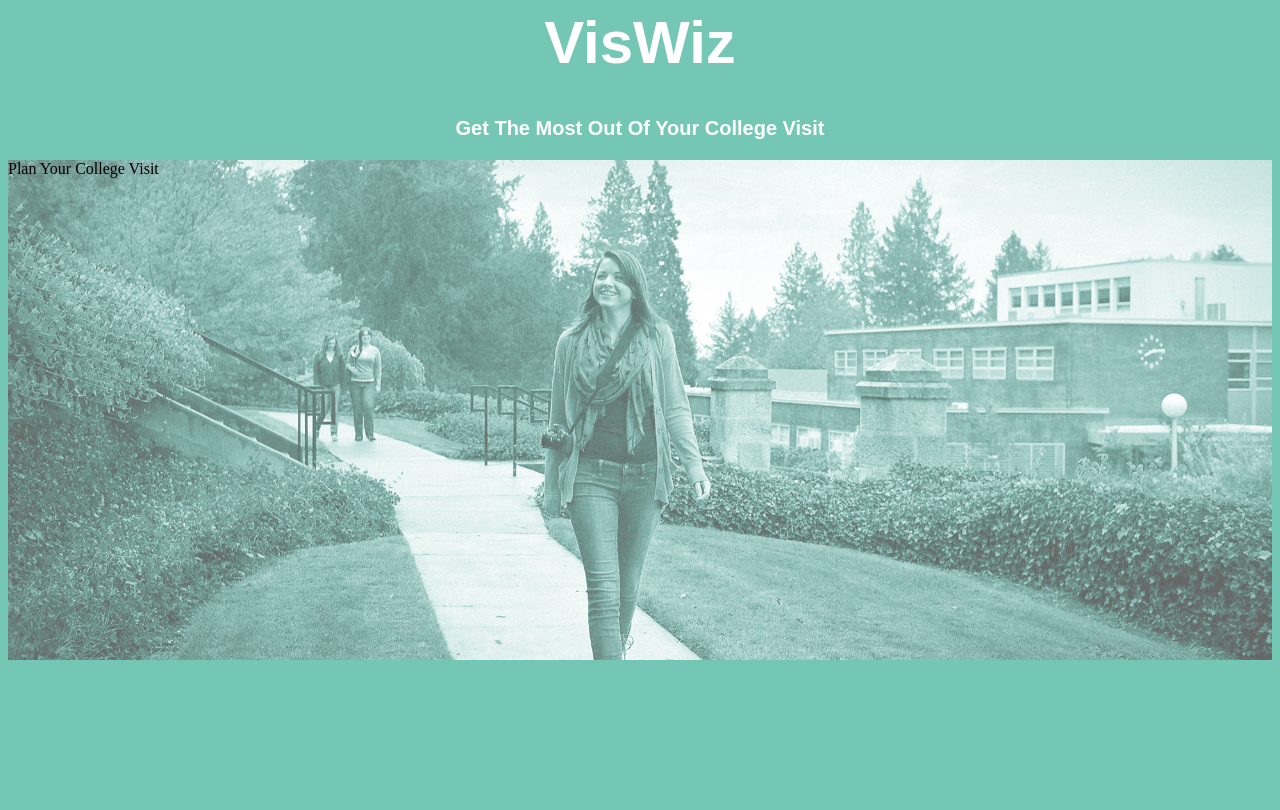
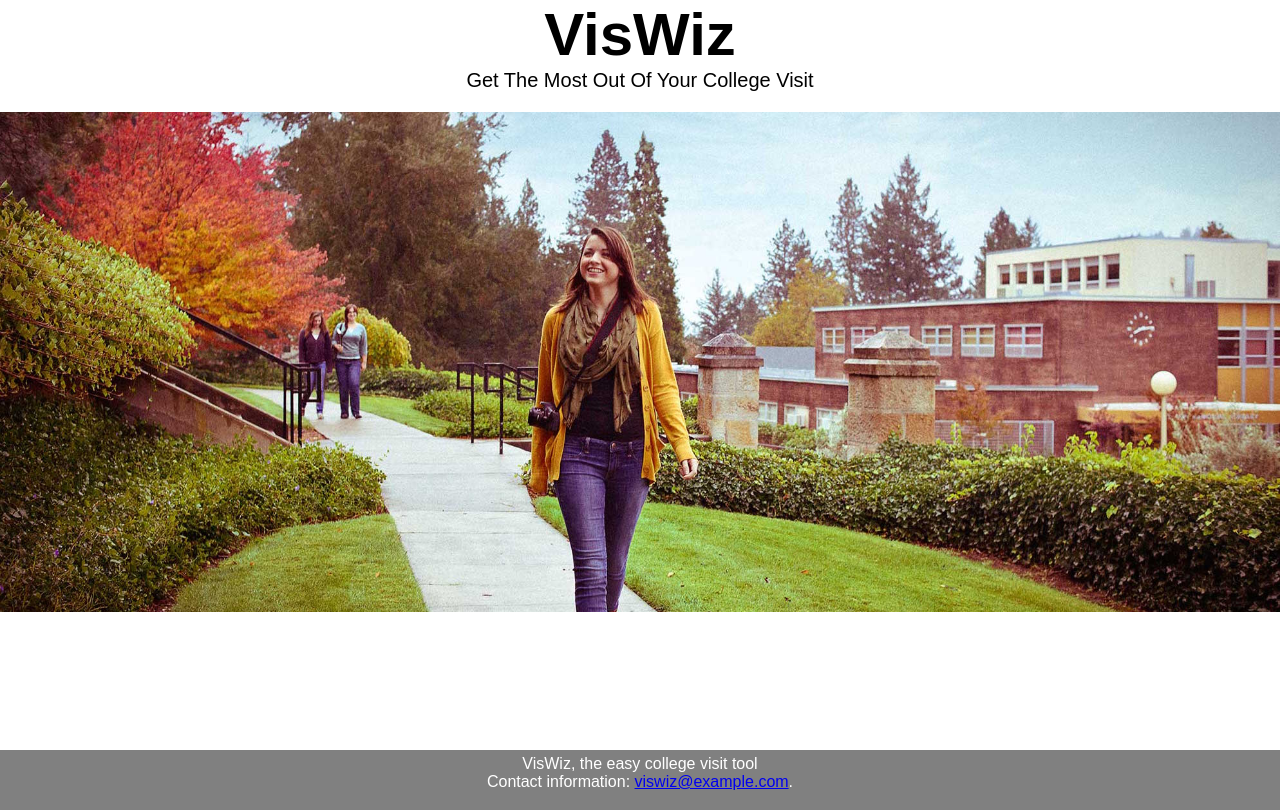
Before and after one commit to maubinle/college-visit, a Python web app: template templates/index.html in a window 1280 px wide. Before the commit the page ends 660 px from the top, so only its background shows below. Run offline with Jinja, Linux system fonts and the light colour scheme; the template is opened without the code that fills it, so the values that code supplies are empty.

Commit message:
improved site

```diff
--- a/templates/index.html
+++ b/templates/index.html
@@ -4,13 +4,22 @@
   	<link rel="stylesheet" type="text/css" href="static/index.css" />
   </head>
   <body>
+    <div id="wrap">
+      <div id="main">
       	<h1> VisWiz </h1>
       	<h3> Get The Most Out Of Your College Visit </h3>
       	<div id="open-pic">
      		<!-- opening picture goes here -->
- 		<p id="start-text">
+     		<!--<p id="start-text">
      			Plan Your College Visit
- 		</p>
+     		</p> -->
+    	  </div>
+      </div>
+    </div>
+    <div id="footer">
+      <p>VisWiz, the easy college visit tool</p>
+      <p>Contact information: <a href="mailto:someone@example.com">
+  viswiz@example.com</a>.</p>
     </div>
   </body>
 </html>
--- a/templates/static/index.css
+++ b/templates/static/index.css
@@ -1,11 +1,24 @@
+* {
+	margin: 0;
+	padding: 0;
+}
+
 body{
 	font-size:16px;
-   	background-color: #73c7b4;
+   	background-color: #fff;
     padding-top: 0;
+    /*73c7b4*/
 }
 
+html, body {height: 100%;}
+
+#wrap {min-height: 100%;}
+
+#main {overflow:auto;
+	padding-bottom: 50px;}  /* must be same height as the footer */
+
 #open-pic {
-	background-image: url(img/visitor.png);
+	background-image: url(img/visitor.jpg);
 	margin-top: 20px;
 	height: 500px;
 	width: 100%;
@@ -17,16 +30,40 @@ body{
 
 h1 {
 	font-family: 'Avant Garde', Avantagarde, 'Century Gothic', CenturyGothic, AppleGothic, sans-serif;
-	color: white;
+	color: #000;
 	font-size: 60px;
 	text-align: center;
 }
 
 h3 {
 	font-family: 'Avant Garde', Avantagarde, 'Century Gothic', CenturyGothic, AppleGothic, sans-serif;
-	color: white;
-	-webkit-margin-before: 0px;
-    -webkit-margin-after: 0px;
+	color: #000;
 	font-size: 20px;
 	text-align: center;
+	font-weight: 300;
 }
+
+#start-text {
+	text-align: center;
+}
+
+#footer {
+	position: relative;
+	margin-top: -50px; /* negative value of footer height */
+	height: 50px;
+	font-family: 'Avant Garde', Avantagarde, 'Century Gothic', CenturyGothic, AppleGothic, sans-serif;
+	clear:both;
+	color: #fff;
+	background-color: #808080;
+	text-align: center;
+	padding: 5px;
+}
+
+/*Opera Fix*/
+body:before {
+	content:"";
+	height:100%;
+	float:left;
+	width:0;
+	margin-top:-32767px;/
+}
```
Also changed, not shown: templates/static/img/visitor.jpg. Lines whose indentation alone changed are shown as unchanged.
